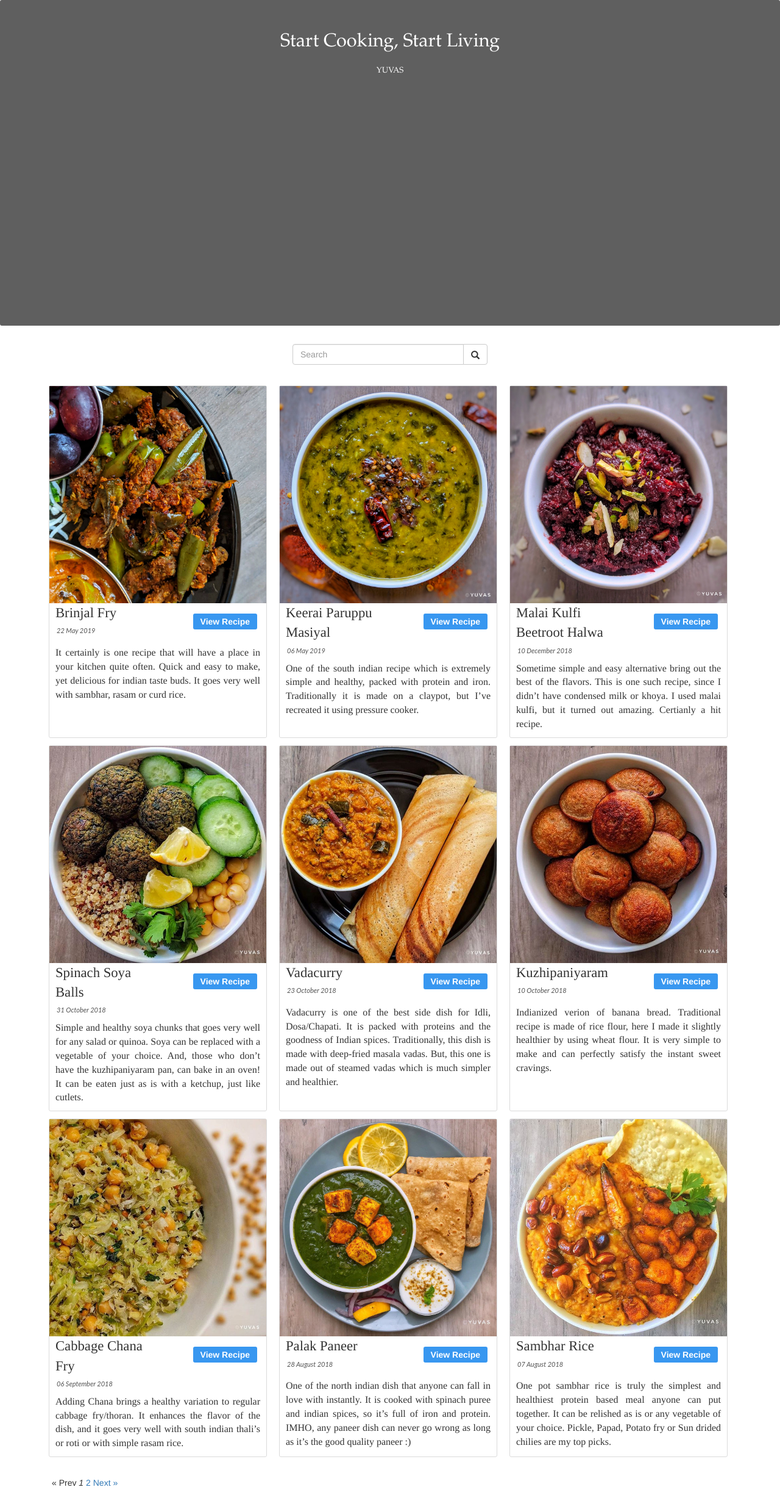
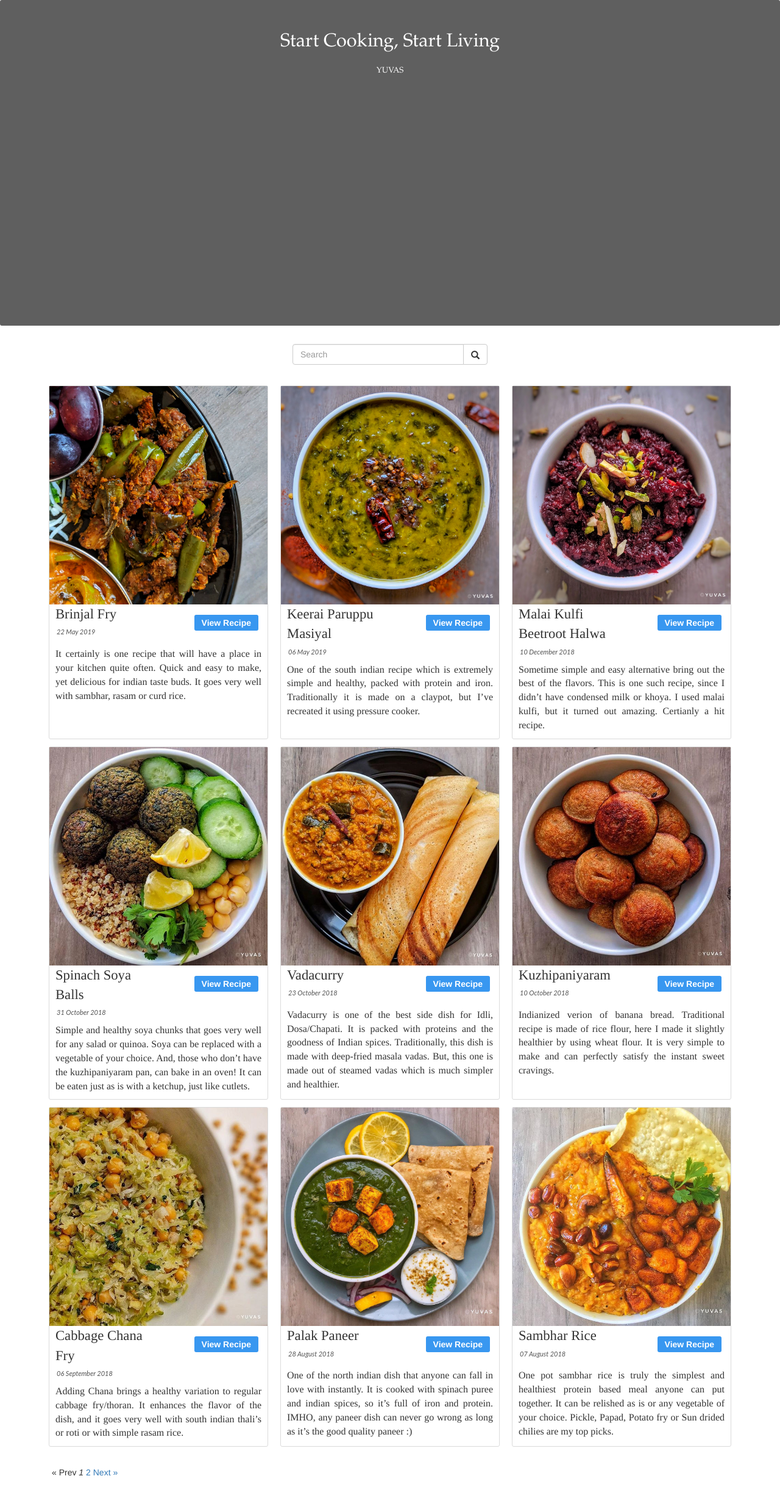
Before and after one commit to lkisby/lkisby.github.io, a Jekyll site: the page built from index.html, in a window 1280 px wide. Shown: the whole page at 61% size. Built offline with Jekyll 4.4.1, drawn with Linux system fonts in a browser that asks for light colours; the list of posts is cut into pages by our own code.

Commit message:
Fix overflow grid on the mobile screen
+ minor fixes (equal sized grid cols)

Signed-off-by: Yuva Shankar <yuva29@users.noreply.github.com>

```diff
--- a/css/recipes.css
+++ b/css/recipes.css
@@ -1,3 +1,8 @@
+html, body {
+    width: auto!important;
+    overflow-x: hidden!important;
+}
+
 a.view-recipe-button {
 	background-color: #3897f0;
 	border-radius: 3px;
--- a/index.html
+++ b/index.html
@@ -10,18 +10,18 @@ pagination:
  <div class="container">
     <div class="row">
        {% for recipe in paginator.posts %}
-       <div class="grid" style="max-width: 358px">
+       <div class="grid col-sm" style="text-align: center">
           <div>
              <a href="{{ recipe.insta-link }}" target="_blank"><img style="max-width: 100%; max-height: 100%;" src="{{ site.url}}/{{ recipe.img-src }}"></a>
           </div>
           <div class="row" style="padding-left:10px; padding-right:10px">
-             <div class="col-sm">
+             <div class="col-sm" style="text-align:left;max-width:50%">
                 <a style="font-family: times, serif; font-size:17pt">{{ recipe.title }}</a><br>
                 <div class="date-entry" style="padding-top: 5px; padding-left: 2px">
                    {{ recipe.date | date_to_long_string }}
                 </div>
              </div>
-             <div class="col-sm" style="text-align:right; padding:20px">
+             <div class="col-sm" style="text-align:right; padding:20px;max-width:50%">
                 <a style="text-align:right" class="view-recipe-button" href="{{ recipe.recipe-link }}"> View Recipe </a>
              </div>
           </div>
```
